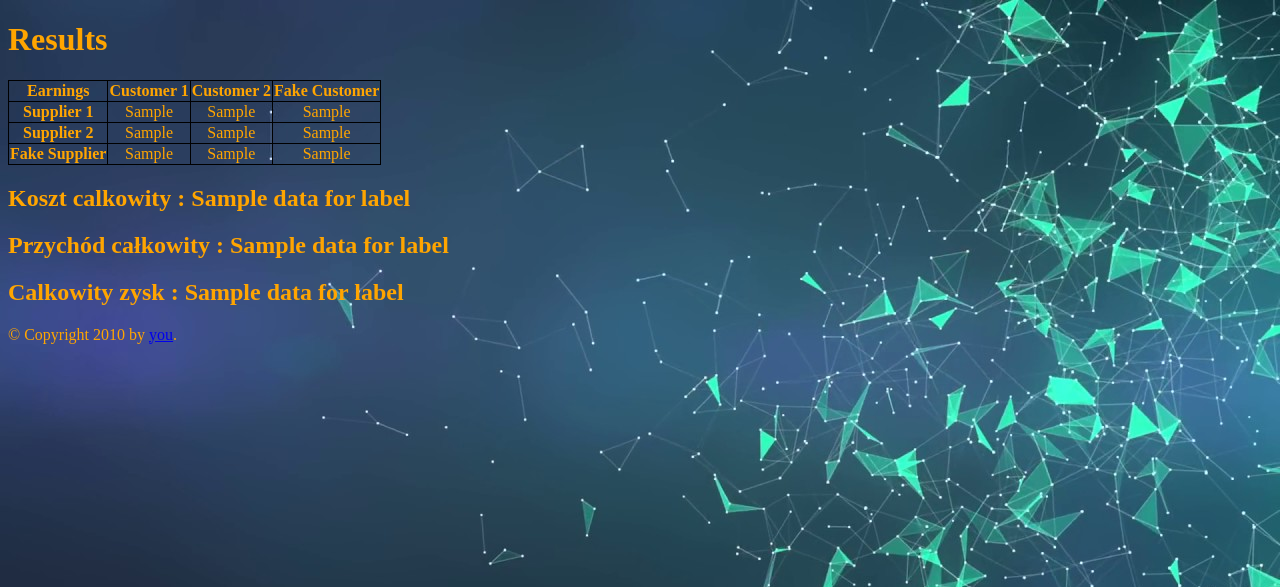
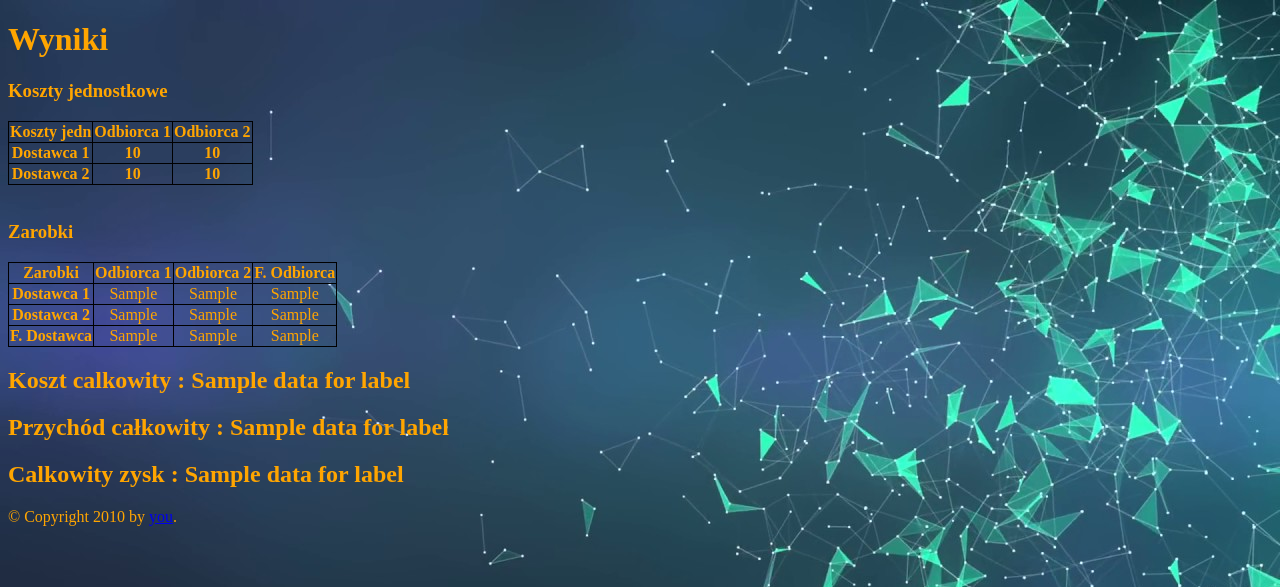
Before and after one commit to MatWich/BOiL_project_1, a Flask app: template templates/results.html in a window 1280 px wide. Shown: the top 587 px of the page. Run offline with Flask 2, Linux system fonts and the light colour scheme; the template is opened without the code that fills it: most values are stand-ins (such as "Sample title", 1, 10 or a date in 2020); lists and menus that the app fills with data are empty.

Commit message:
table added

```diff
--- a/main.py
+++ b/main.py
@@ -39,9 +39,9 @@ def my_post_form():
         op.calc_all()
         tableData = op.get_balanced_komorki_towar()
         dataForLabels = [op.get_koszt(), op.get_przychod(), op.get_zysk()]
-
+        cost = op.get_komorki_zysk()
         # Musimy przekazac 4 elementowa tablice
-        return render_template('results.html', dataForTable=tableData, dataForLabels=dataForLabels)
+        return render_template('results.html', dataForTable=tableData, dataForLabels=dataForLabels, cost=cost)
     else:
         return render_template('index.html')
 
--- a/main_desktop.py
+++ b/main_desktop.py
@@ -36,6 +36,8 @@ def main():
     tab_pocz.print_alfa_and_beta()
     tab_pocz.print_table()
     tab_pocz.print_opt_factors()
+    print("zyski")
+    print(tab_pocz.get_komorki_zysk())
 
 
 if __name__ == "__main__":
--- a/templates/index.html
+++ b/templates/index.html
@@ -6,7 +6,7 @@
 {% endblock %}
 
 {% block content %}
-<h1> Data input </h1>
+<h1> Dane poczatkowe </h1>
 <form action="/" method="POST">
     <table>
         <tr>
@@ -53,6 +53,6 @@
             <th><input name="cena2" required="required"></th>
         </tr>
     </table>
-    <button type="submit"> Send data</button>
+    <button type="submit"> Oblicz </button>
 </form>
 {% endblock %}
--- a/templates/results.html
+++ b/templates/results.html
@@ -8,28 +8,48 @@
 
 {% block content %}
 
-<h1>Results</h1>
+<h1>Wyniki</h1>
+    <h3> Koszty jednostkowe </h3>
     <table>
         <tr>
-            <th>Earnings</th>
-            <th>Customer 1</th>
-            <th>Customer 2</th>
-            <th>Fake Customer</th>
+            <th>Koszty jedn</th>
+            <th>Odbiorca 1</th>
+            <th>Odbiorca 2</th>
         </tr>
         <tr>
-            <th>Supplier 1</th>
+            <th>Dostawca 1</th>
+            <th>{{cost[0]}}</th>
+            <th>{{cost[1]}}</th>
+        </tr>
+        <tr>
+            <th>Dostawca 2</th>
+            <th>{{cost[2]}}</th>
+            <th>{{cost[3]}}</th>
+        </tr>
+    </table>
+    <br>
+    <h3> Zarobki </h3>
+    <table>
+        <tr>
+            <th>Zarobki</th>
+            <th>Odbiorca 1</th>
+            <th>Odbiorca 2</th>
+            <th>F. Odbiorca</th>
+        </tr>
+        <tr>
+            <th>Dostawca 1</th>
             <td>{{dataForTable[0]}}</td>
             <td>{{dataForTable[1]}}</td>
             <td>{{dataForTable[2]}}</td>
         </tr>
         <tr>
-            <th>Supplier 2</th>
+            <th>Dostawca 2</th>
             <td>{{dataForTable[3]}}</td>
             <td>{{dataForTable[4]}}</td>
             <td>{{dataForTable[5]}}</td>
         </tr>
         <tr>
-            <th>Fake Supplier</th>
+            <th>F. Dostawca</th>
             <td>{{dataForTable[6]}}</td>
             <td>{{dataForTable[7]}}</td>
             <td>{{dataForTable[8]}}</td>
@@ -37,5 +57,5 @@
     </table>
     <h2>Koszt calkowity : {{dataForLabels[0]}}</h2>
     <h2>Przychód całkowity : {{dataForLabels[1]}}</h2>
-    <h2> Calkowity zysk : {{ dataForLabels[2] }} </h2>
+    <h2>Calkowity zysk : {{ dataForLabels[2] }} </h2>
 {% endblock %}
```
Also changed, not shown: classes/Optymalizacja.py (+9 -0 lines).
